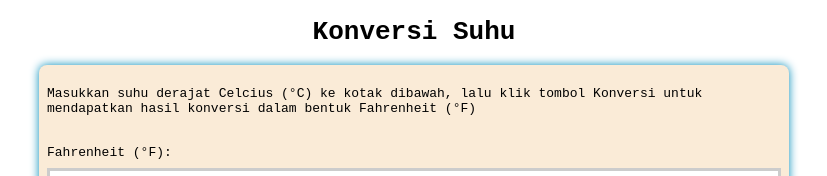
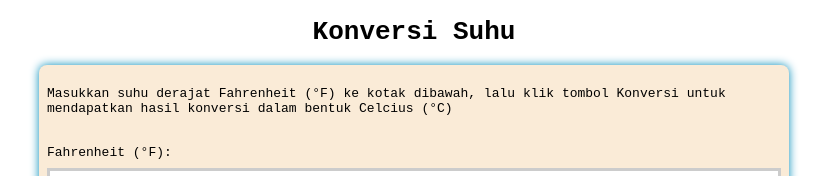
Before and after one commit to revou-fundamental-course/03-feb-25-RadityaCahyoAdhi, a plain HTML site: page index.html in a window 1280 px wide. Both pictures are taken after a click on the button "Reverse". Shown: the top 176 px of the page, without its empty margins (226-1053 px from the left). Drawn offline with Linux system fonts and the light colour scheme.

Commit message:
Fixed introduction

```diff
--- a/index.html
+++ b/index.html
@@ -17,7 +17,7 @@
     <main>
         <!-- Introduction -->
         <section>
-            <p>Masukkan suhu derajat Celcius (&deg;C) ke kotak dibawah,
+            <p id="introduction">Masukkan suhu derajat Celcius (&deg;C) ke kotak dibawah,
                 lalu klik tombol Konversi untuk mendapatkan hasil konversi
                 dalam bentuk Fahrenheit (&deg;F)</p>
         </section>
--- a/js/script.js
+++ b/js/script.js
@@ -1,4 +1,12 @@
 let isConvertToFahrenheit = true;
+const introductionCelciusToFahrenheit =
+                `Masukkan suhu derajat Celcius (&deg;C) ke kotak dibawah,
+                lalu klik tombol Konversi untuk mendapatkan hasil konversi
+                dalam bentuk Fahrenheit (&deg;F)`;
+const introductionFahrenheitToCelcius =
+                `Masukkan suhu derajat Fahrenheit (&deg;F) ke kotak dibawah,
+                lalu klik tombol Konversi untuk mendapatkan hasil konversi
+                dalam bentuk Celcius (&deg;C)`;
 const penjelasanCelciusToFahrenheit =
                     `<p>Suhu <span class="remark"><i>S</i></span> dalam derajat Fahrenheit (&deg;F) sama dengan suhu <span class="remark"><i>S</i></span> dalam derajat Celsius (&deg;C) kali <span class="remark">9/5</span> tambah <span class="remark">32</span></p>
 
@@ -56,11 +64,13 @@ function reverseSuhu() {
     isConvertToFahrenheit = !isConvertToFahrenheit;
     resetSuhu();
     if (isConvertToFahrenheit) {
+        document.getElementById('introduction').innerHTML = introductionCelciusToFahrenheit;
         document.querySelector('label[for="main-input"]').innerHTML = "Celcius (&deg;C):";
         document.querySelector('label[for="main-result"]').innerHTML = "Fahrenheit (&deg;F):";
         document.getElementById('judul-penjelasan-konversi').innerHTML = "Cara Konversi Dari Celsius (&deg;C) ke Fahrenheit (&deg;F)";
         document.getElementById('penjelasan-konversi').innerHTML = penjelasanCelciusToFahrenheit;
     } else {
+        document.getElementById('introduction').innerHTML = introductionFahrenheitToCelcius;
         document.querySelector('label[for="main-input"]').innerHTML = "Fahrenheit (&deg;F):";
         document.querySelector('label[for="main-result"]').innerHTML = "Celcius (&deg;C):";
         document.getElementById('judul-penjelasan-konversi').innerHTML = "Cara Konversi Dari Fahrenheit (&deg;F) ke Celsius (&deg;C)";;
```
